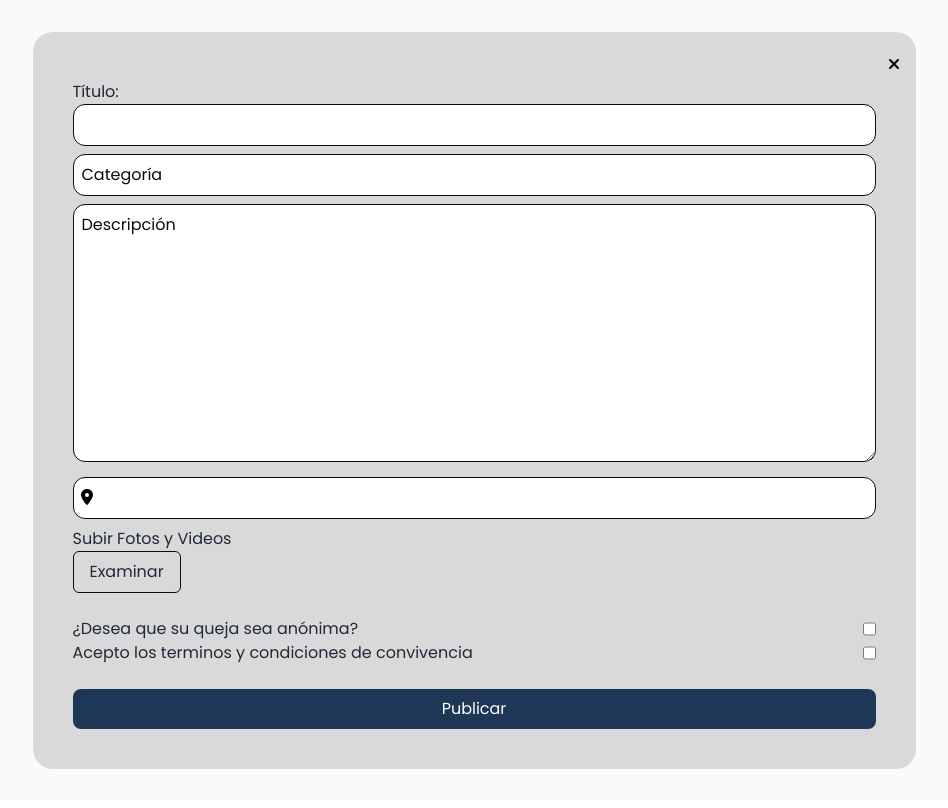
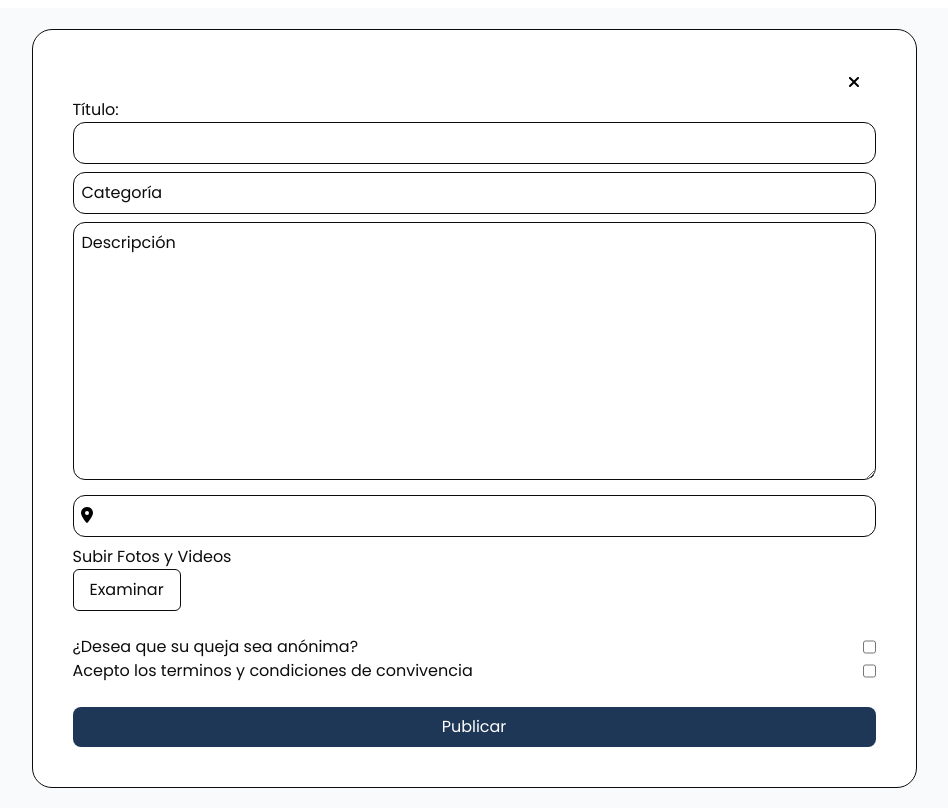
Before and after one commit to No-Country/s10-20-t-csharp-react, a React (Vite) app in the folder ClientApp/: page /report in a window 1280 px wide. Both pictures are taken after a click on the button "Nuevo Reporte". Shown: the whole page, without its empty margins (166-1114 px from the left). Built offline with nearby package versions, Linux system fonts and the light colour scheme.

Commit message:
Editando estilos

```diff
--- a/ClientApp/src/components/Modal.jsx
+++ b/ClientApp/src/components/Modal.jsx
@@ -1,8 +1,10 @@
 import { useForm } from 'react-hook-form'
 import axios from 'axios'
+import { useState } from 'react'
 
 const Modal = () => {
     const { register, handleSubmit, formState: { errors } } = useForm()
+    const [isOpen, setIsOpen] = useState(false)
 
     const onSubmit = data => {
         data.user_ID = 1
@@ -13,24 +15,24 @@ const Modal = () => {
     }
 
     return (
-        <div className={`w-full flex flex-col gap-4 h-full items-center justify-center absolute top-0 bg-slate-50`}>
-            <form action="#" className="flex flex-col gap-2 bg-[#D9D9D9] items-center w-fit p-10 rounded-[20px] relative" onSubmit={handleSubmit(onSubmit)}>
-                <div className=" w-full bg-red-300 z-10">
-                    <svg xmlns="http://www.w3.org/2000/svg" height="1em" viewBox="0 0 384 512" className="absolute right-0 mr-4 -mt-4">
+        <div className={`w-full flex flex-col mt-2 gap-4 h-full items-center justify-center absolute top-0 bg-slate-50 ${isOpen ? 'hidden' : 'flex'} `}>
+            <form action="#" className="flex flex-col gap-2 bg-white border-[1px] border-black items-center w-fit p-10 rounded-[20px] relative" onSubmit={handleSubmit(onSubmit)}>
+                <div className="w-full mt-5 bg-teal-500 relative cursor-pointer" onClick={() => setIsOpen(!isOpen)}>
+                    <svg xmlns="http://www.w3.org/2000/svg" height="1em" viewBox="0 0 384 512" className="absolute z-10 right-0 mr-4 -mt-4">
                         <path d="M342.6 150.6c12.5-12.5 12.5-32.8 0-45.3s-32.8-12.5-45.3 0L192 210.7 86.6 105.4c-12.5-12.5-32.8-12.5-45.3 0s-12.5 32.8 0 45.3L146.7 256 41.4 361.4c-12.5 12.5-12.5 32.8 0 45.3s32.8 12.5 45.3 0L192 301.3 297.4 406.6c12.5 12.5 32.8 12.5 45.3 0s12.5-32.8 0-45.3L237.3 256 342.6 150.6z"/>
                     </svg>
                 </div>
                 <div className="w-full">
-                    <label htmlFor="#" className="">Título:</label>
-                    <input type="text" name="#" id="#" className="p-2 w-full rounded-xl border-black border-[1.8px]" {...register("title", { required: true })} />
+                    <label htmlFor="#" className="text-black">Título:</label>
+                    <input type="text" name="#" id="#" className="p-2 w-full rounded-xl border-black border-[1.8px] bg-white" {...register("title", { required: true })} />
                 </div>
                 <div className="w-full relative">
                     {/*<label htmlFor="#" className="absolute mt-2 pl-2 font-medium">Categoría</label>*/}
-                    <input type="text" name="#" id="#" className="p-2 w-full rounded-xl border-black border-[1.8px] placeholder:text-black" placeholder="Categoría" {...register("category_ID", { required: true })} />
+                    <input type="text" name="#" id="#" className="p-2 w-full rounded-xl bg-white border-black border-[1.8px] placeholder:text-black" placeholder="Categoría" {...register("category_ID", { required: true })} />
                 </div>
                 <div className="w-full relative">
                     {/*<label htmlFor="#" className="absolute mt-2 pl-2 font-extralight">Descripción</label>*/}
-                    <textarea rows={10} cols={55} className="rounded-xl border-black border-[1.5px] p-2 placeholder:text-black" placeholder="Descripción" {...register("text", { required: true })} />
+                    <textarea rows={10} cols={55} className="rounded-xl bg-white border-black border-[1.5px] p-2 placeholder:text-black" placeholder="Descripción" {...register("text", { required: true })} />
                 </div>
                 <div className="w-full">
                     <label htmlFor="#" className="absolute p-2 mt-1">
@@ -38,23 +40,23 @@ const Modal = () => {
                             <path d="M215.7 499.2C267 435 384 279.4 384 192C384 86 298 0 192 0S0 86 0 192c0 87.4 117 243 168.3 307.2c12.3 15.3 35.1 15.3 47.4 0zM192 128a64 64 0 1 1 0 128 64 64 0 1 1 0-128z"/>
                         </svg>
                     </label>
-                    <input type="text" name="#" id="#" className="p-2 w-full rounded-xl border-black border-[1.8px]" {...register("district_ID", { required: true })} />
+                    <input type="text" name="#" id="#" className="p-2 w-full rounded-xl bg-white border-black border-[1.8px]" {...register("district_ID", { required: true })} />
                 </div>
 
                 <div className="w-full">
-                    <p className="">Subir Fotos y Videos</p>
-                    <button className="border-black border-[1.8px] pl-4 pr-4 pt-2 pb-2 rounded-md">Examinar</button>
+                    <p className="text-black">Subir Fotos y Videos</p>
+                    <button className="border-black border-[1.8px] pl-4 pr-4 pt-2 pb-2 rounded-md text-black">Examinar</button>
                 </div>
 
                 <div className="flex flex-col mt-4 w-full">
-                    <div className="flex gap-4 justify-between text-start">
+                    <div className="flex gap-4 justify-between text-start text-black">
                         <p>¿Desea que su queja sea anónima?</p>
-                        <input type="checkbox" name="" id="" />
+                        <input type="checkbox" name="" id="" className='bg-white' />
                     </div>
 
-                    <div className="flex gap-4 justify-between">
+                    <div className="flex gap-4 justify-between text-black">
                         <p>Acepto los terminos y condiciones de convivencia</p>
-                        <input type="checkbox" name="" id="" />
+                        <input type="checkbox" name="" id="" className='bg-white' />
                     </div>
                 </div>
 
```
